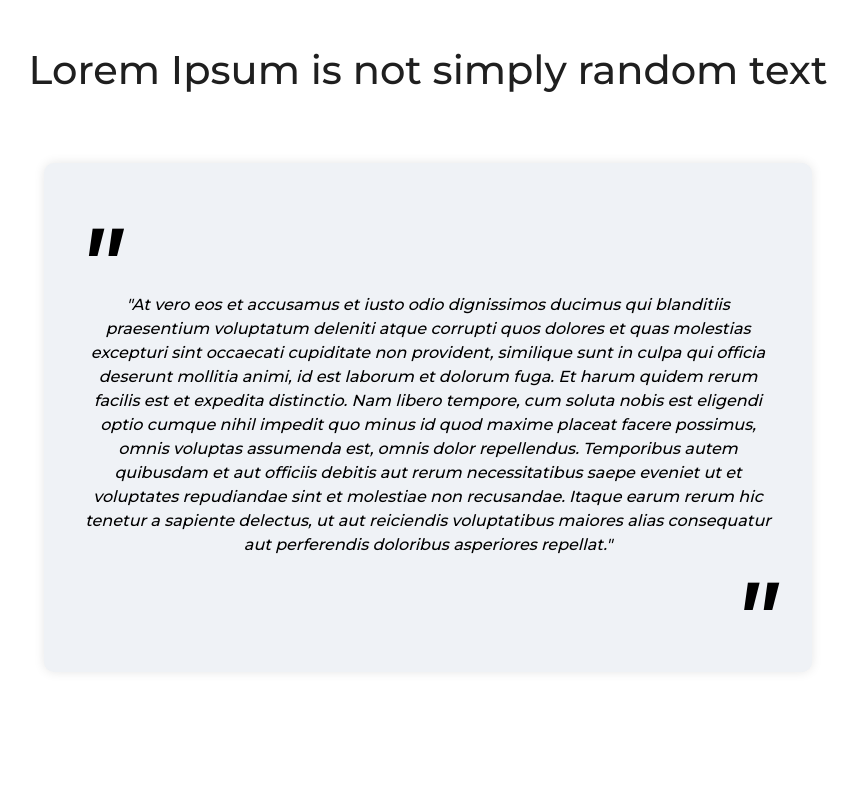
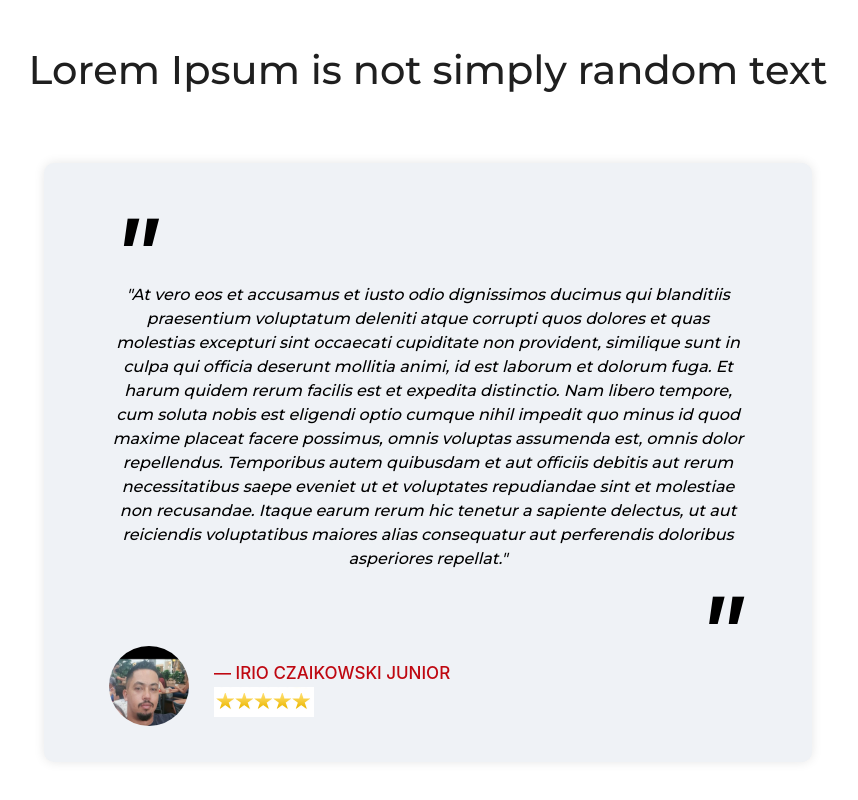
Before and after one commit to karyanecbrukmuller/LP-RIFA4.ME, a website: page index.html in a window 1280 px wide. Shown: the part 2230-3030 px from the top of the page, without its empty margins (212-1070 px from the left). Before the commit the page ends 3002 px from the top, so only its background shows below. Drawn offline with nearby package versions, Linux system fonts and the light colour scheme.

Commit message:
adicionei imagem e nome no depoimento

```diff
--- a/css/rifa-4me.css
+++ b/css/rifa-4me.css
@@ -284,7 +284,7 @@ main .depoimentos-clientes .flexcontainer-depoimentos .depoimento-principal{
     box-shadow: rgb(0 0 0 / 10%) 0 0 11px 0;
     background-color: rgba(239,242,246,1);
     border-radius: 10px;
-    padding: 40px 30px 40px 30px;
+    padding: 30px 65px 30px 65px;
     color: #000000;
     font-style: italic;
 }
@@ -315,3 +315,56 @@ main .depoimentos-clientes .flexcontainer-depoimentos .depoimento-principal .con
     font-weight: 400;
     font-size: 16px;
 }
+
+main .depoimentos-clientes .flexcontainer-depoimentos .depoimento-principal .cliente{
+    display: flex;
+    text-align: left;
+    width: 100%;
+}
+
+main .depoimentos-clientes .flexcontainer-depoimentos .depoimento-principal .cliente img{
+    width: 80px;
+    height: 80px;
+    border-radius: 50%;
+}
+
+main .depoimentos-clientes .flexcontainer-depoimentos .depoimento-principal .cliente span{
+    margin-left: 25px;
+    font-style: normal;
+    color: #bf0811;
+    font-size: 17px;
+    font-weight: 500;
+    display: block;
+}
+
+main .depoimentos-clientes .flexcontainer-depoimentos .depoimento-principal .cliente .rating{
+    width: 100px;
+    height: 30px;
+    text-indent: -999px;
+    background: url(../images/rating-stars.png) transparent top left no-repeat;
+}
+
+main .depoimentos-clientes .flexcontainer-depoimentos .depoimento-principal .cliente .rating.five-stars{
+    background-position-x: -153px;
+    background-position-y: -246px;
+}
+
+main .depoimentos-clientes .flexcontainer-depoimentos .depoimento-principal .cliente .rating.four-stars{
+    background-position-x: -153px;
+    background-position-y: -202px;
+}
+
+main .depoimentos-clientes .flexcontainer-depoimentos .depoimento-principal .cliente .rating.three-stars{
+    background-position-x: -153px;
+    background-position-y: -156px;
+}
+
+main .depoimentos-clientes .flexcontainer-depoimentos .depoimento-principal .cliente .rating.two-stars{
+    background-position-x: -153px;
+    background-position-y: -113px;
+}
+
+main .depoimentos-clientes .flexcontainer-depoimentos .depoimento-principal .cliente .rating.one-star{
+    background-position-x: -153px;
+    background-position-y: -69px;
+}
--- a/index.html
+++ b/index.html
@@ -133,6 +133,18 @@
                     <span class="aspas left">"</span>
                     <span class="conteudo">"At vero eos et accusamus et iusto odio dignissimos ducimus qui blanditiis praesentium voluptatum deleniti atque corrupti quos dolores et quas molestias excepturi sint occaecati cupiditate non provident, similique sunt in culpa qui officia deserunt mollitia animi, id est laborum et dolorum fuga. Et harum quidem rerum facilis est et expedita distinctio. Nam libero tempore, cum soluta nobis est eligendi optio cumque nihil impedit quo minus id quod maxime placeat facere possimus, omnis voluptas assumenda est, omnis dolor repellendus. Temporibus autem quibusdam et aut officiis debitis aut rerum necessitatibus saepe eveniet ut et voluptates repudiandae sint et molestiae non recusandae. Itaque earum rerum hic tenetur a sapiente delectus, ut aut reiciendis voluptatibus maiores alias consequatur aut perferendis doloribus asperiores repellat."</span>
                     <span class="aspas right">"</span>
+                    <div class="cliente">
+                        <img src="images/foto-cliente.jpeg"/>
+                        <p>
+                            <span> — IRIO CZAIKOWSKI JUNIOR</span>
+                            <span class="rating five-stars">rating 5 estrelas</span>
+                            <!-- <span class="rating four-stars">rating 4 estrelas</span> -->
+                            <!-- <span class="rating three-stars">rating 3 estrelas</span> -->
+                            <!-- <span class="rating two-stars">rating 2 estrelas</span> -->
+                            <!-- <span class="rating one-star">rating 1 estrelas</span> -->
+                        </p>
+
+                    </div>
                 </div>
             </div>
         </section>
```
Also changed, not shown: images/foto-cliente.jpeg (added), images/foto-cliente.png (added), images/rating-stars.png (added).
